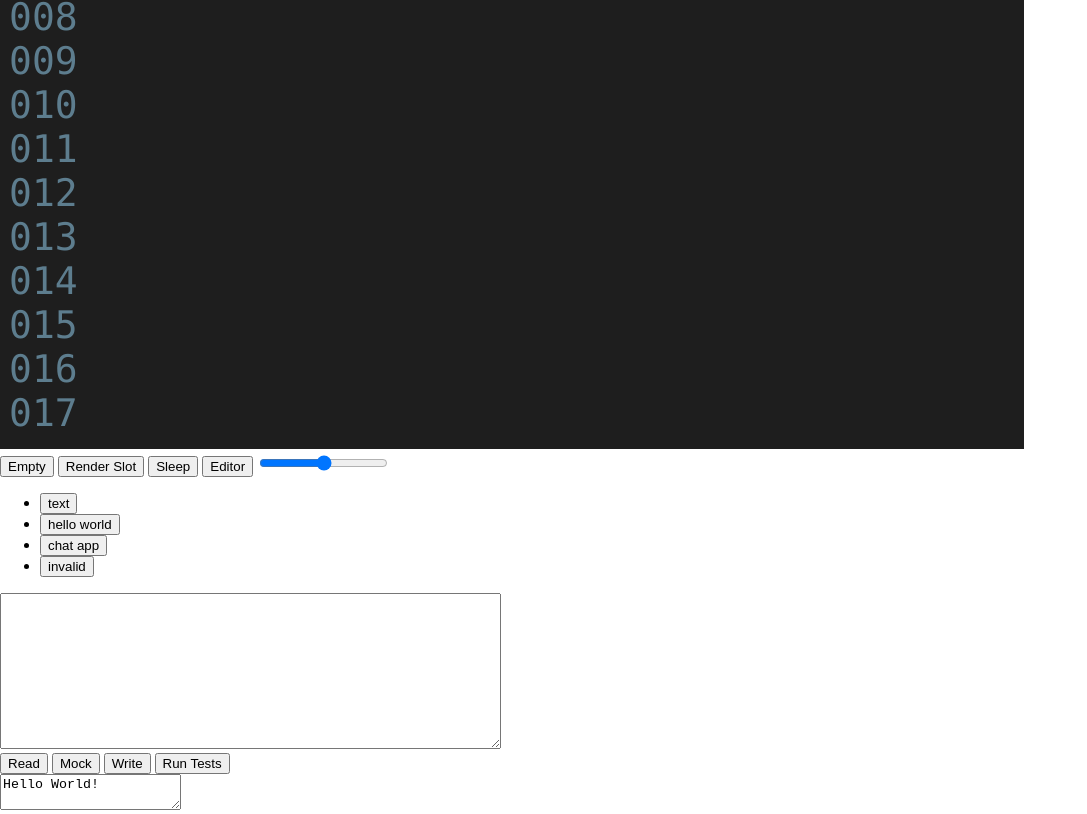
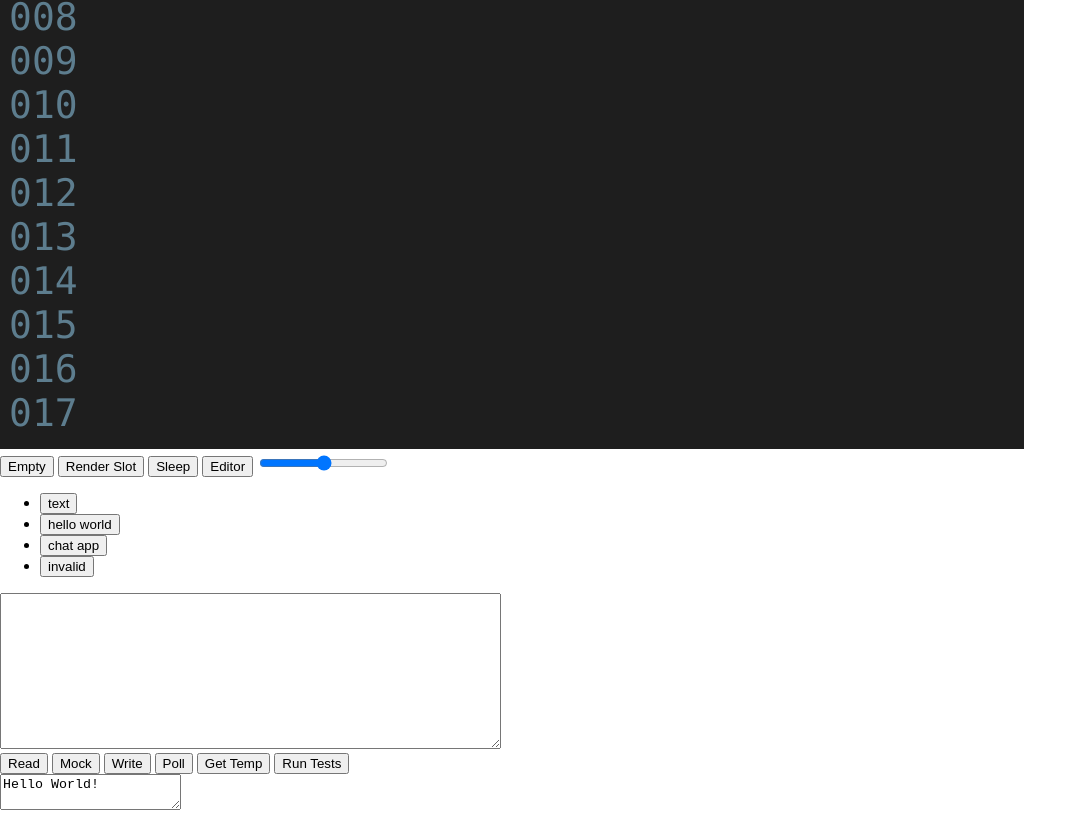
Before and after one commit to Templarian/nfc-terminal, a website with bundled scripts: page src/index.html in a window 1280 px wide. Shown: the part 319-1133 px from the top of the page, without its empty margins (0-1087 px from the left). Built offline with nearby package versions, Linux system fonts and the light colour scheme.

Commit message:
Update index.html

```diff
--- a/src/index.html
+++ b/src/index.html
@@ -38,6 +38,8 @@
         <button data-endpoint="read">Read</button>
         <button data-endpoint="mock">Mock</button>
         <button data-endpoint="write">Write</button>
+        <button data-endpoint="poll">Poll</button>
+        <button data-endpoint="temp">Get Temp</button>
         <button data-endpoint="test">Run Tests</button>
         <div>
             <textarea id="write">Hello World!</textarea>
```
